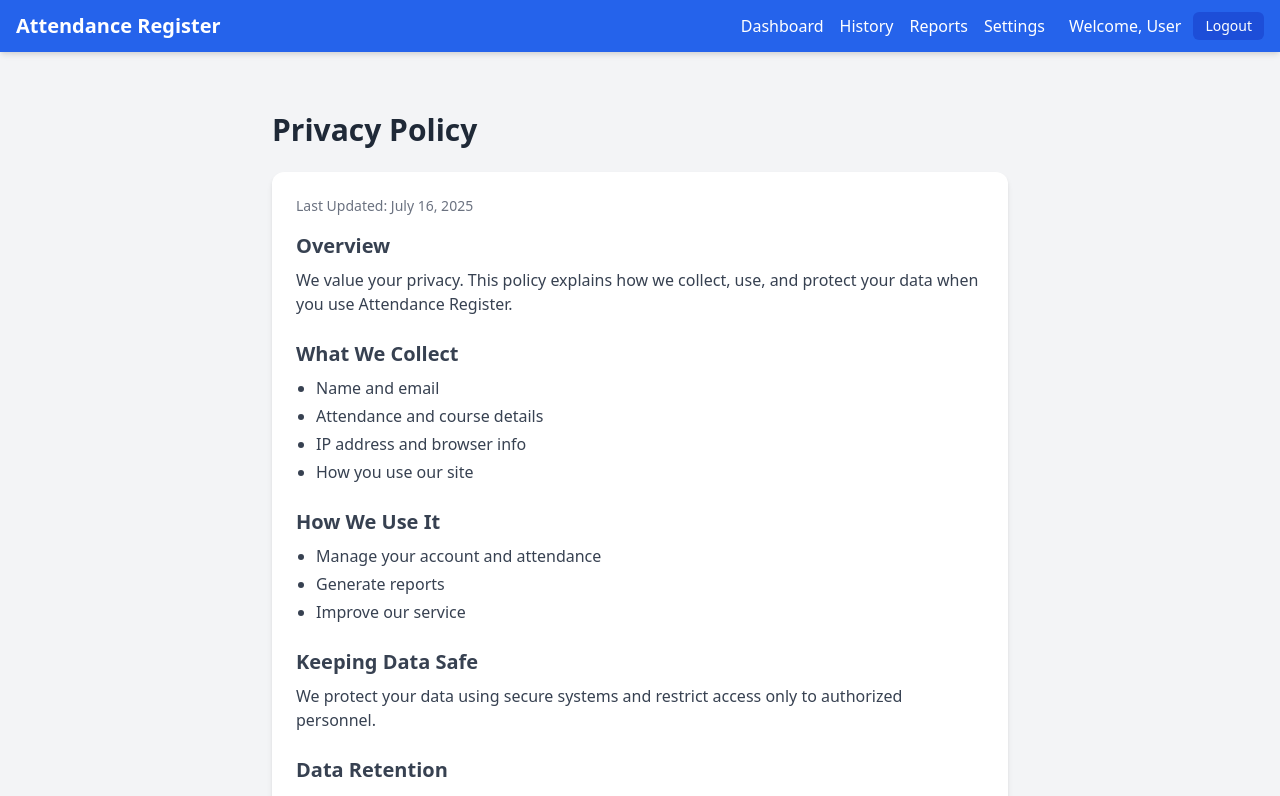
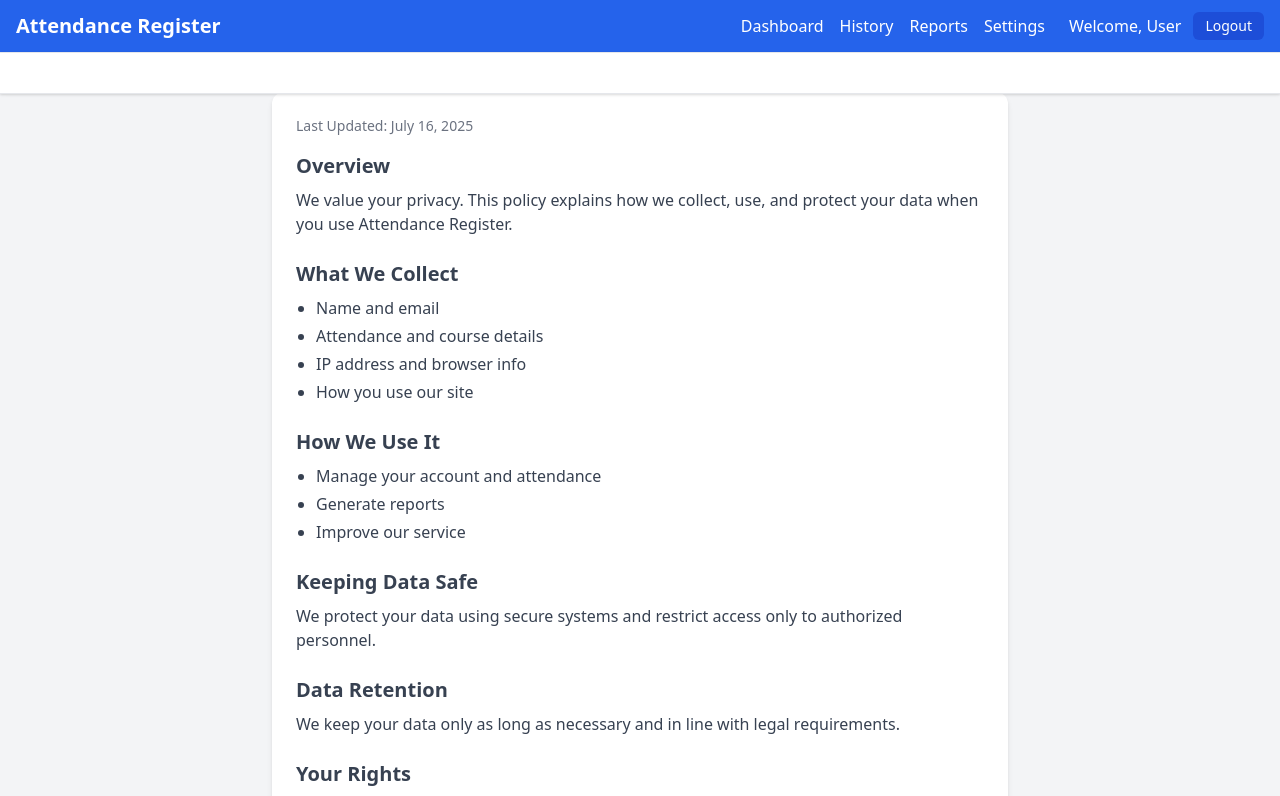
Before and after one commit to mohaneswar123/AttendanceTrackerfront, a React (Vite) app: page /privacy-policy in a window 1280 px wide. Shown: the top 796 px of the page. Built offline with nearby package versions, Linux system fonts and the light colour scheme.

Commit message:
Update Layout.jsx

```diff
--- a/src/components/Layout.jsx
+++ b/src/components/Layout.jsx
@@ -1,17 +1,25 @@
 import React from 'react';
 import Header from './Header';
 import Footer from './Footer';
+import AdBanner from './AdBanner'; // Make sure path is correct
 
 function Layout({ children }) {
   return (
-    <div className="pt-16 min-h-screen bg-gray-100 flex flex-col">
+    <div className="pt-[7.5rem] min-h-screen bg-gray-100 flex flex-col">
       {/* Fixed Header */}
       <div className="fixed top-0 left-0 w-full z-50">
         <Header />
+
+        {/* ✅ AdBanner just below Header */}
+        <div className="bg-white px-4 py-2 border-t border-b border-gray-200 shadow">
+          <div className="max-w-6xl mx-auto">
+            <AdBanner />
+          </div>
+        </div>
       </div>
 
       {/* Main Content */}
-      <main className="flex-grow p-4">
+      <main className="flex-grow px-4">
         {children}
       </main>
 
```
